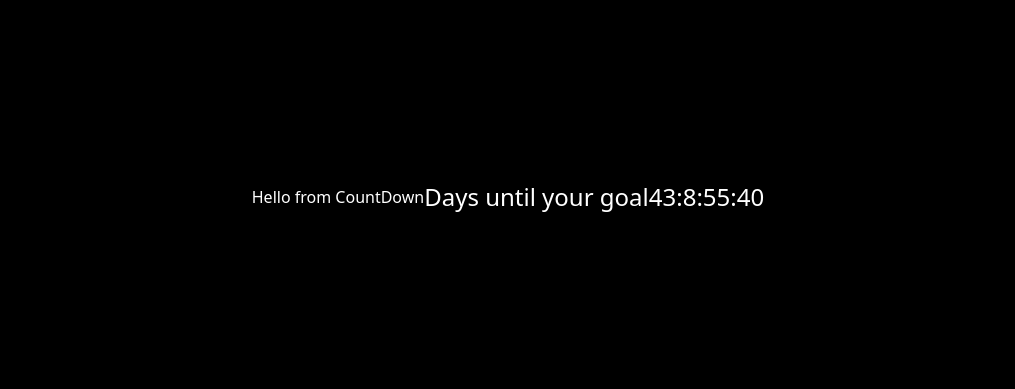
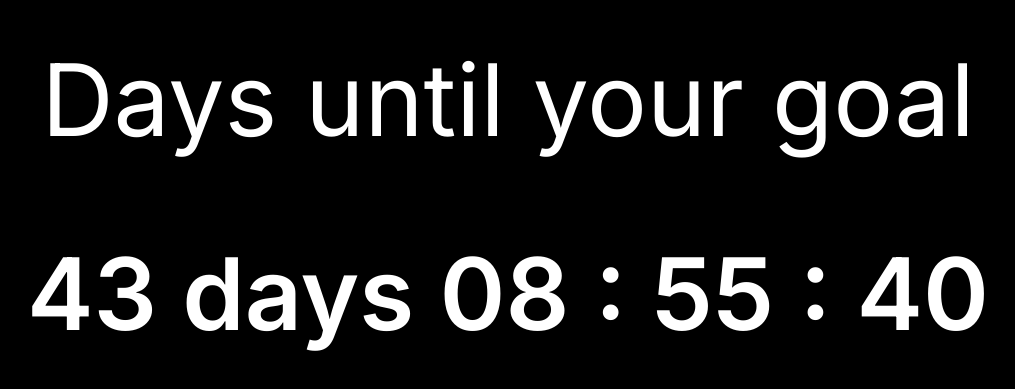
Before and after one commit to karanyadavv/goal-count-down, a React (Vite) app: page / in a window 1280 px wide. Shown: the part 203-592 px from the top of the page, without its empty margins (132-1147 px from the left). Built offline with nearby package versions, Linux system fonts and the light colour scheme.

Commit message:
adding leading 0's

```diff
--- a/src/components/CountDown.jsx
+++ b/src/components/CountDown.jsx
@@ -1,47 +1,47 @@
 import { useEffect } from "react";
 import { useState } from "react";
 
-const oneDay = 24 * 60 * 60 * 1000;
-
-let currentDate = new Date();
-let currentYear = currentDate.getFullYear();
-let lastDay = new Date(`12/31/${currentYear}`);
-let total = lastDay - currentDate;
-const daysRemain = Math.round(Math.abs((currentDate - lastDay) / oneDay));
-const hoursRemain = Math.floor((total / (1000 * 60 * 60)) % 24);
-const minutesRemain = Math.floor((total / 1000 / 60) % 60);
-const secondsRemain = Math.floor((total / 1000) % 60);
-
 export default function CountDown() {
-  const [days, setDays] = useState(daysRemain);
-  const [hours, setHours] = useState(hoursRemain);
-  const [minutes, setMinutes] = useState(minutesRemain);
-  const [seconds, setSeconds] = useState(secondsRemain);
+  const [days, setDays] = useState();
+  const [hours, setHours] = useState();
+  const [minutes, setMinutes] = useState();
+  const [seconds, setSeconds] = useState();
 
   useEffect(() => {
-    let intervalId = "";
-    const CountDownTimer = () => {
-      intervalId = setInterval(() => {
-        if (seconds === 0) {
-          return 0;
-        } else {
-          setSeconds(seconds - 1);
-        }
-      }, 1000);
+    const fetchData = () => {
+      const oneDay = 24 * 60 * 60 * 1000;
+      let currentDate = new Date();
+      let currentYear = currentDate.getFullYear();
+      let lastDay = new Date(`12/31/${currentYear}`);
+      let total = lastDay - currentDate;
+
+      const daysWithoutZero = Math.round(
+        Math.abs((currentDate - lastDay) / oneDay)
+      );
+      const daysRemain = `${daysWithoutZero}`.padStart(2, "0"); // "05"
+      setDays(daysRemain);
+
+      const hoursWithoutZero = Math.floor((total / (1000 * 60 * 60)) % 24);
+      const hoursRemain = `${hoursWithoutZero}`.padStart(2, "0"); // "05"
+      setHours(hoursRemain);
+
+      const minutesWithoutZero = Math.floor((total / 1000 / 60) % 60);
+      const minutesRemain = `${minutesWithoutZero}`.padStart(2, "0"); // "05"
+      setMinutes(minutesRemain);
+
+      const secondsWithoutZero = Math.floor((total / 1000) % 60);
+      const secondsRemain = `${secondsWithoutZero}`.padStart(2, "0"); // "05"
+      setSeconds(secondsRemain);
     };
 
-    // CountDownTimer();
-    return () => {
-      clearInterval(intervalId);
-    };
-  }, [seconds]);
+    fetchData();
+  }, [days, hours, minutes, seconds]);
   return (
-    <div className="bg-black h-screen flex items-center justify-center">
-      <div className="text-white">Hello from CountDown</div>
-      <div className="flex text-white text-2xl">
-        <div>Days until your goal</div>
-        <div>
-          {days}:{hours}:{minutes}:{seconds}
+    <div className="bg-black h-screen flex flex-col items-center justify-center">
+      <div className="flex flex-col items-center justify-center space-y-8 text-white text-2xl leading-relaxed md:text-[100px]">
+        <div className="font-inter">Days until your goal</div>
+        <div className="font-inter font-semibold">
+          {days} days {hours} : {minutes} : {seconds}
         </div>
       </div>
     </div>
--- a/src/index.css
+++ b/src/index.css
@@ -1,3 +1,11 @@
+@import url('https://fonts.googleapis.com/css2?family=Inter:ital,opsz,wght@0,14..32,100..900;1,14..32,100..900&display=swap');
 @tailwind base;
 @tailwind components;
 @tailwind utilities;
+
+body {
+  margin: 0;
+  padding: 0;
+  height: 100vh;
+  overflow: hidden;
+}
--- a/tailwind.config.js
+++ b/tailwind.config.js
@@ -2,7 +2,11 @@
 export default {
   content: ["./index.html", "./src/**/*.{js,ts,jsx,tsx}"],
   theme: {
-    extend: {},
+    extend: {
+      fontFamily: {
+        inter: ["Inter", "sans-serif"],
+      },
+    },
   },
   plugins: [],
 };
```
